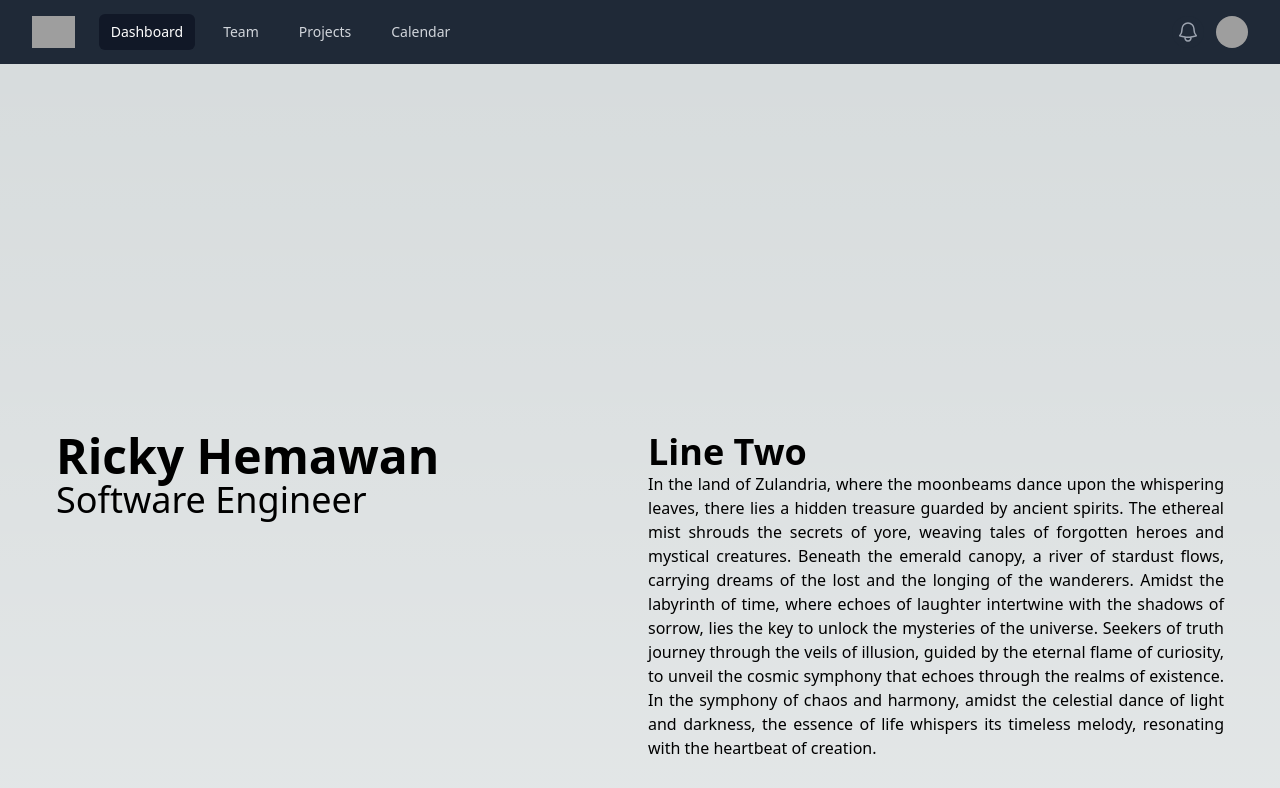
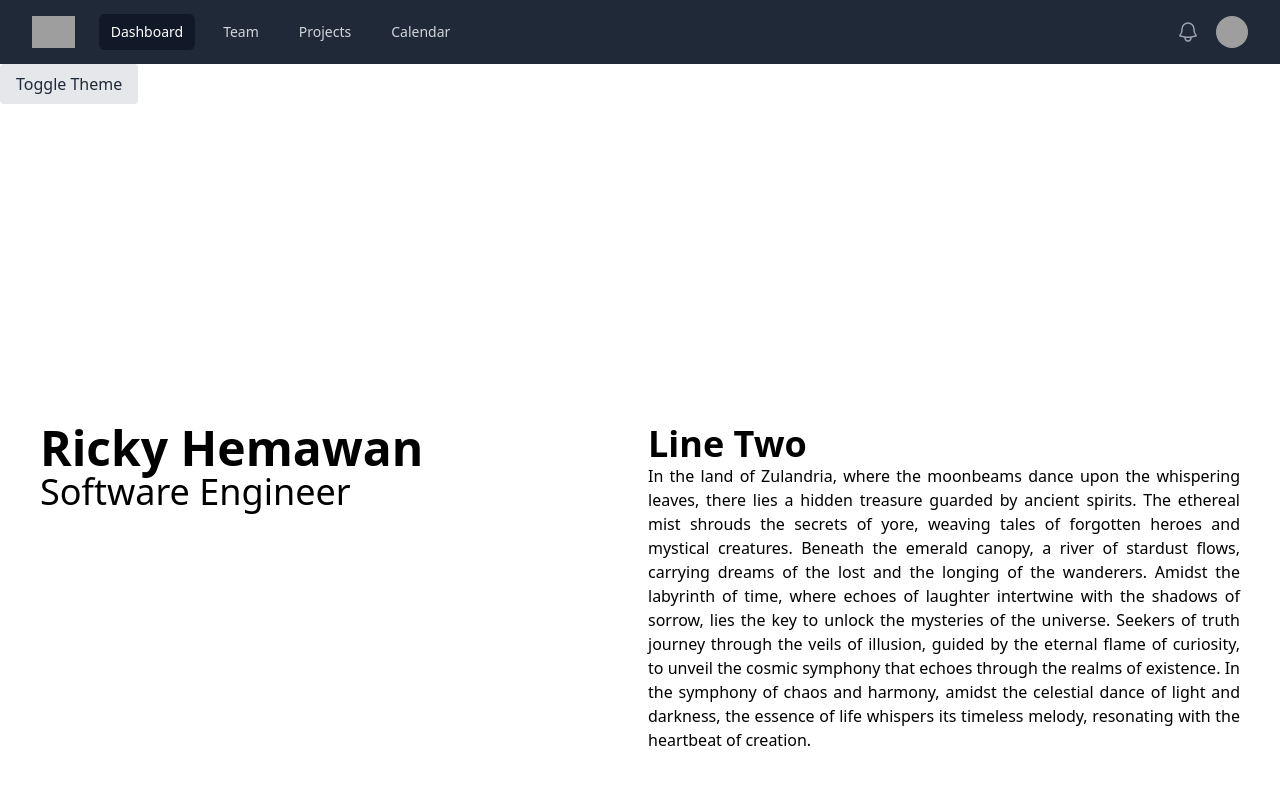
Before and after one commit to rickyhemawan/rickyhemawan-portofolio, a Next.js app: page / in a window 1280 px wide. Shown: the top 788 px of the page. Built offline with nearby package versions, Linux system fonts and the light colour scheme; grey boxes are pictures that could not be loaded.

Commit message:
feat: added next-theme dark and light theme

```diff
--- a/package.json
+++ b/package.json
@@ -23,7 +23,9 @@
     "@react-three/fiber": "^8.15.19",
     "@types/mdx": "^2.0.13",
     "@types/three": "^0.162.0",
+    "framer-motion": "^11.1.7",
     "next": "14.1.3",
+    "next-themes": "^0.3.0",
     "react": "^18",
     "react-dom": "^18",
     "three": "^0.162.0"
--- a/src/app/components/mdx-layout.tsx
+++ b/src/app/components/mdx-layout.tsx
@@ -1,4 +1,8 @@
-export default function MdxLayout({ children }: { children: React.ReactNode }) {
+export default function MdxLayout({
+  children,
+}: {
+  children?: React.ReactNode
+}) {
   // Create any shared layout or styles here
   return (
     <div
--- /dev/null
+++ b/src/app/components/theme-provider.tsx
@@ -0,0 +1,8 @@
+import { ThemeProvider as NextThemesProvider } from 'next-themes'
+import { type ThemeProviderProps } from 'next-themes/dist/types'
+
+const ThemeProvider = ({ children, ...props }: ThemeProviderProps) => {
+  return <NextThemesProvider {...props}>{children}</NextThemesProvider>
+}
+
+export default ThemeProvider
--- /dev/null
+++ b/src/app/components/theme-switcher.tsx
@@ -0,0 +1,34 @@
+'use client'
+
+import { useEffect, useState } from 'react'
+import { useTheme } from 'next-themes'
+import { motion, useAnimation } from 'framer-motion'
+
+export function ThemeSwitcher() {
+  const [mounted, setMounted] = useState(false)
+  const controls = useAnimation()
+  const { theme, setTheme } = useTheme()
+
+  useEffect(() => setMounted(true), [])
+
+  useEffect(() => {
+    document.body.classList.remove('transition-all')
+    setTimeout(() => {
+      document.body.classList.add('transition-all')
+    }, 10000)
+  }, [theme])
+
+  const onThemeChanged = async () =>
+    setTheme(theme === 'light' ? 'dark' : 'light')
+
+  if (!mounted) return null
+
+  return (
+    <button
+      className="rounded bg-gray-200 px-4 py-2 text-gray-800 dark:bg-gray-800 dark:text-gray-200"
+      onClick={onThemeChanged}
+    >
+      Toggle Theme
+    </button>
+  )
+}
--- a/src/app/globals.css
+++ b/src/app/globals.css
@@ -91,12 +91,7 @@ body {
 
 body {
   color: rgb(var(--foreground-rgb));
-  background: linear-gradient(
-      to bottom,
-      transparent,
-      rgb(var(--background-end-rgb))
-    )
-    rgb(var(--background-start-rgb));
+  background: --background-start-rgb;
 }
 
 a {
@@ -109,19 +104,3 @@ a {
     color-scheme: dark;
   }
 }
-
-/* If the user prefers dark mode,
-we of course apply color-scheme: dark, as usual */
-@media (prefers-color-scheme: dark) {
-  html {
-    color-scheme: dark;
-  }
-}
-
-/* If the user prefers light mode,
-we still enforce color-scheme: dark, despite the user preference */
-@media (prefers-color-scheme: light) {
-  html {
-    color-scheme: dark;
-  }
-}
--- a/src/app/layout.tsx
+++ b/src/app/layout.tsx
@@ -1,5 +1,6 @@
 import type { Metadata } from 'next'
 import './globals.css'
+import ThemeProvider from './components/theme-provider'
 
 export const metadata: Metadata = {
   title: 'Ricky Hemawan Portofolio',
@@ -12,8 +13,17 @@ export default function RootLayout({
   children: React.ReactNode
 }>) {
   return (
-    <html lang="en">
-      <body>{children}</body>
+    <html lang="en" suppressHydrationWarning>
+      <body className="bg-white text-black dark:bg-black dark:text-white">
+        <ThemeProvider
+          attribute="class"
+          defaultTheme="system"
+          enableSystem
+          disableTransitionOnChange
+        >
+          {children}
+        </ThemeProvider>
+      </body>
     </html>
   )
 }
--- a/src/app/page.tsx
+++ b/src/app/page.tsx
@@ -4,12 +4,15 @@ import MdxLayout from './components/mdx-layout'
 
 import PlaceholderText from '../contents/placeholder-text.mdx'
 import AchievementText from '../contents/achievements.mdx'
+import { ThemeSwitcher } from './components/theme-switcher'
 
 export default function Home() {
   return (
     <main>
       <AppNavbar />
-      <div className="mx-12 my-12">
+      <ThemeSwitcher />
+      {/* <div className="mx-12 my-12"> */}
+      <div className="mx-auto max-w-7xl px-2 sm:px-6 lg:px-8">
         {/* card sandbox */}
         <div className="flex">
           <div className="flex-1">
@@ -25,12 +28,12 @@ export default function Home() {
         {/* divider */}
         <div className="mt-80"></div>
         {/* text sandbox */}
-        <div className="grid md:grid-cols-2 sm:grid-cols-1">
-          <div className="md:mx-2 flex flex-col">
+        <div className="grid sm:grid-cols-1 md:grid-cols-2">
+          <div className="flex flex-col md:mx-2">
             <h1 className="text-5xl font-bold ">Ricky Hemawan</h1>
             <h2 className="text-4xl">Software Engineer</h2>
           </div>
-          <div className="md:mx-2 flex flex-col">
+          <div className="flex flex-col md:mx-2">
             <h1 className="text-4xl font-bold">Line Two</h1>
             <PlaceholderText />
           </div>
--- a/tailwind.config.js
+++ b/tailwind.config.js
@@ -1,5 +1,6 @@
 /** @type {import('tailwindcss').Config} */
 module.exports = {
+  darkMode: 'class',
   content: [
     './app/**/*.{js,ts,jsx,tsx,mdx}',
     './pages/**/*.{js,ts,jsx,tsx,mdx}',
@@ -8,8 +9,5 @@ module.exports = {
     // Or if using `src` directory:
     './src/**/*.{js,ts,jsx,tsx,mdx}',
   ],
-  theme: {
-    extend: {},
-  },
   plugins: [require('@tailwindcss/typography')],
 }
```
Also changed, not shown: 1 other file (tests, documents, lock files or other folders).
